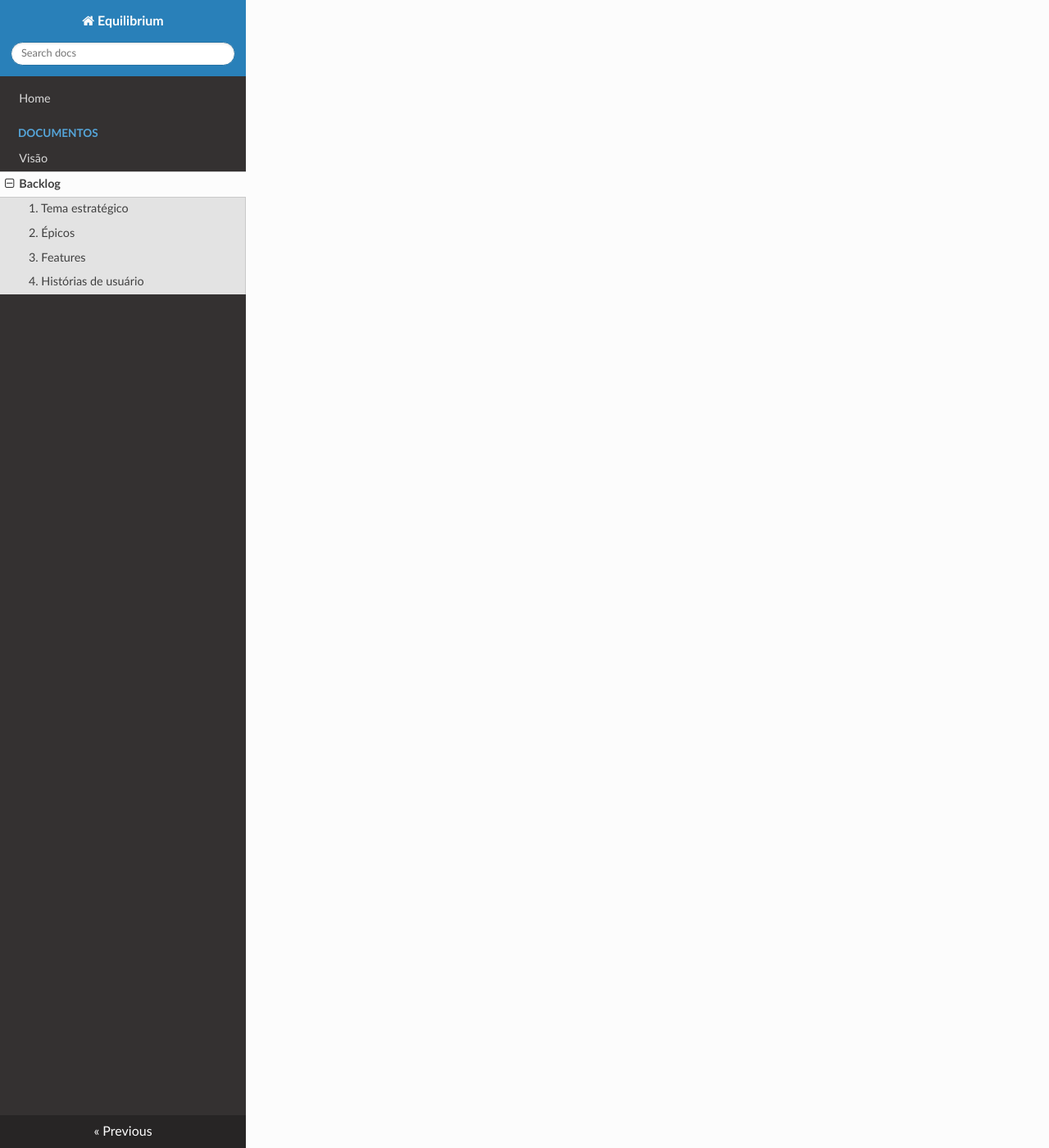
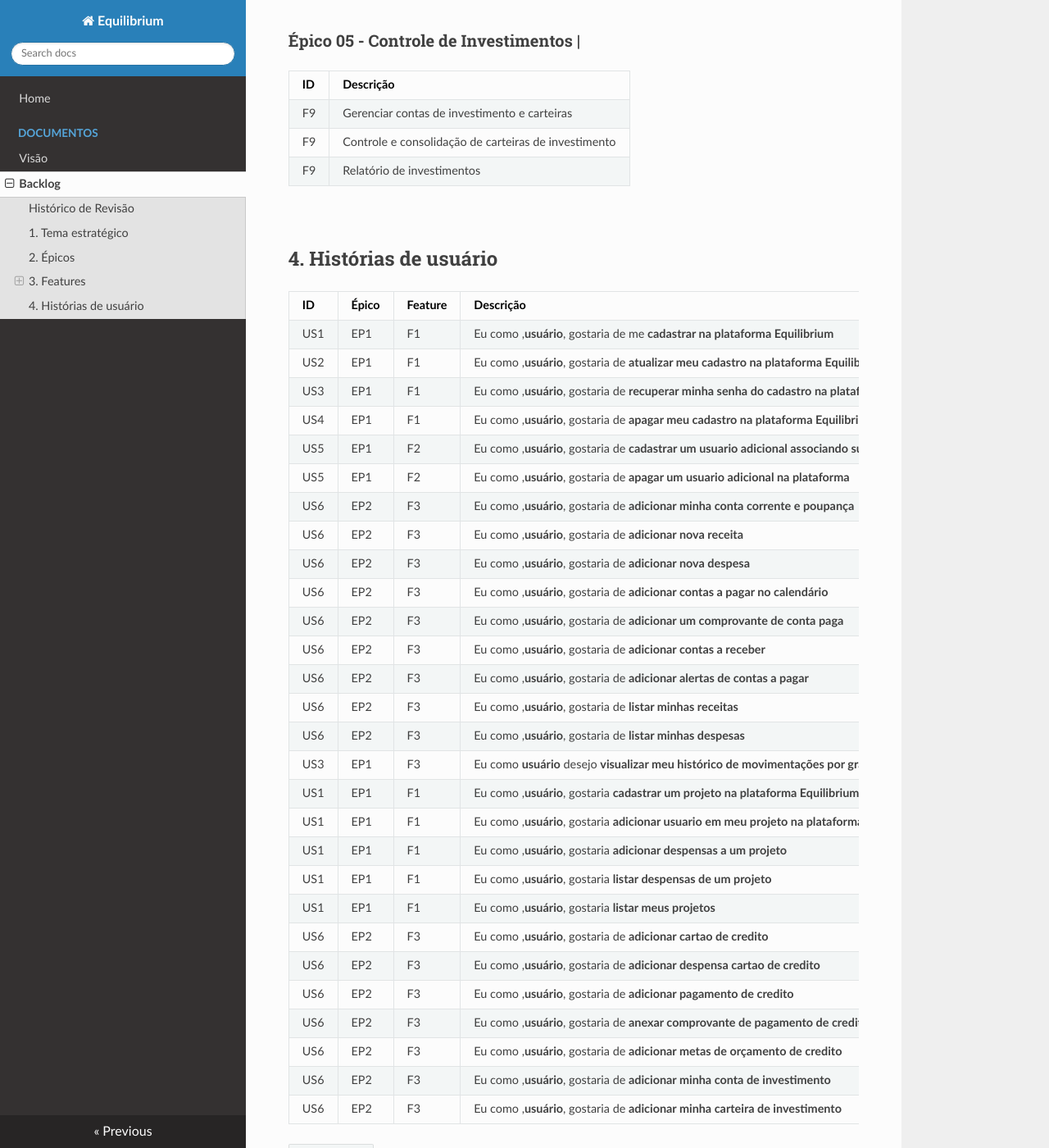
Before and after one commit to Cerrado-Agil/Equilibrium, an MkDocs documentation site: the page built from docs/backlog.md, in a window 1280 px wide and 1400 px high, scrolled down 1848 px. Shown: the whole window at 82% size. Built offline with MkDocs 1.6.1, drawn with Linux system fonts in a browser that asks for light colours; nearby versions of some CDN libraries; some of the changed text lies outside the part shown.

Commit message:
Adiçao de epicos e historias de usuarios

```diff
--- a/docs/backlog.md
+++ b/docs/backlog.md
@@ -1,31 +1,95 @@
 # Backlog do Produto
+
+## Histórico de Revisão
+| Data   | Versão | Modificação  | Autor  |
+| :-- | :-- | :-- | :-- |
+| 09/03/2021 | 0.1 | Criação do documento|  Paulo Henrique |
+| 11/02/2021 | 0.2 | Adição de épicos e historias de usuário |  Flavio Vieira |
 
 ## 1. Tema estratégico
 Disseminar tecnologia de fácil acesso que possam agregar na vida de pessoas comuns.
 
 ## 2. Épicos
 |ID|Descrição|
-|:--:|:--:|
-|EP1| Gerar relatórios de acordo com cadastro de movimentações pelo cliente|
-|EP2| Automatizar o cadastro de movimentações por meio de integração com bancos |
-|EP3| Automatizar a sincronização de débitos recorrentes com a plataforma|
+|:--|:--|
+|EP1| Sistema de Usuarios |
+|EP2| Gerenciamento de Contas Bancarias|
+|EP3| Controle de Cartão de Crédito|
+|EP4| Planejamento Financeiro |
+|EP5| Controle de Investimentos |
+
 
 ## 3. Features
+
+&nbsp;
+### **Épico 01 - Sistema de Usuarios**
+|ID|Descrição|
+|:--|:--|
+|F1| CRUD de usuario na plataforma |
+|F2| Cadastro de usuario adicional |
+
+&nbsp;
+### **Épico 02 - Gerenciamento de Contas Bancarias**
+|ID|Descrição|
+|:--|:--|
+|F3| Gerenciar conta corrente, poupança e/ou investimento |
+|F4| Gerenciar lançamentos mensais |
+|F5| Anexar comprovante de receitas e despesas |
+|F6| Gerenciar relatórios de receitas e despesas |
+
+&nbsp;
+### **Épico 03 - Controle de Cartão de Crédito**
+|ID|Descrição|
+|:--|:--|
+|F7| Gerenciar cartão de crédito |
+|F8| Gerenciar Pagamentos e Despesas |
+|F9| Anexar comprovantes |
+|F9| Relatórios por Categorias |
+&nbsp;
+
+### **Épico 04 - Planejamento Financeiro |**
 |ID|Descrição|
 |:--:|:--:|
-|F1| Cadastro do cliente na plataforma|
-|F2| Cadastro das movimentações|
-|F3| Exibição interativa dos dados|
-|F4| Exportação dos relatórios|
-|F5| Cadastro em grupo na plataforma|
-|F6| Consulta de débitos no Serasa|
+|F9| Gerenciar projetos e metas |
+|F9| Relatório de Receitas e Despesas |
 
+&nbsp;
+### **Épico 05 - Controle de Investimentos |**
+|ID|Descrição|
+|:--|:--|
+|F9| Gerenciar contas de investimento e carteiras |
+|F9| Controle e consolidação de carteiras de investimento  |
+|F9| Relatório de investimentos |
+
+&nbsp;
 ## 4. Histórias de usuário
 |ID|Épico|Feature|Descrição|
-|:--:|:--:|:--:|:--:|
-|US1| EP1| F1| Eu como **usuário** desejo ter **acesso à plataforma Equilibrium**|
-|US2| EP1| F2| Eu como **usuário** desejo **cadastrar minhas movimentações financeiras**|
-|US3| EP1| F3| Eu como **usuário** desejo **visualizar meu histórico de movimentações por gráficos**|
-|US4| EP1| F4| Eu como **usuário** desejo **ter acesso à um arquivo de relatório do meu histórico**
-|US5| EP1| F5| Eu como **usuário** desejo **cadastrar outras pessoas associando suas movimentações com as minhas**|
-|US6| EP1| F6| Eu como **usuário** desejo **associar meus débitos no Serasa com a plataforma Equilibrium**|
+|:--|:--|:--|:--|
+|US1| EP1| F1| Eu como ,**usuário**, gostaria de me  **cadastrar na plataforma Equilibrium**|
+|US2| EP1| F1| Eu como ,**usuário**, gostaria de **atualizar meu cadastro na plataforma Equilibrium**|
+|US3| EP1| F1| Eu como ,**usuário**, gostaria de **recuperar minha senha do cadastro na plataforma Equilibrium**|
+|US4| EP1| F1| Eu como ,**usuário**, gostaria de **apagar meu cadastro na plataforma Equilibrium**|
+|US5| EP1| F2| Eu como ,**usuário**, gostaria de **cadastrar um usuario adicional associando suas movimentações com as minhas**|
+|US5| EP1| F2| Eu como ,**usuário**, gostaria de **apagar um usuario adicional na plataforma**|
+|US6| EP2| F3| Eu como ,**usuário**, gostaria de **adicionar minha conta corrente e poupança**
+|US6| EP2| F3| Eu como ,**usuário**, gostaria de **adicionar nova receita**
+|US6| EP2| F3| Eu como ,**usuário**, gostaria de **adicionar nova despesa**
+|US6| EP2| F3| Eu como ,**usuário**, gostaria de **adicionar contas a pagar no calendário**
+|US6| EP2| F3| Eu como ,**usuário**, gostaria de **adicionar um comprovante de conta paga**
+|US6| EP2| F3| Eu como ,**usuário**, gostaria de **adicionar contas a receber**
+|US6| EP2| F3| Eu como ,**usuário**, gostaria de **adicionar alertas de contas a pagar**
+|US6| EP2| F3| Eu como ,**usuário**, gostaria de **listar minhas receitas**
+|US6| EP2| F3| Eu como ,**usuário**, gostaria de **listar minhas despesas**
+|US3| EP1| F3| Eu como **usuário** desejo **visualizar meu histórico de movimentações por gráficos**
+|US1| EP1| F1| Eu como ,**usuário**, gostaria **cadastrar um projeto na plataforma Equilibrium**|
+|US1| EP1| F1| Eu como ,**usuário**, gostaria **adicionar usuario em meu projeto na plataforma**|
+|US1| EP1| F1| Eu como ,**usuário**, gostaria **adicionar despensas a um projeto**|
+|US1| EP1| F1| Eu como ,**usuário**, gostaria **listar despensas de um projeto**|
+|US1| EP1| F1| Eu como ,**usuário**, gostaria **listar meus projetos**|
+|US6| EP2| F3| Eu como ,**usuário**, gostaria de **adicionar cartao de credito**|
+|US6| EP2| F3| Eu como ,**usuário**, gostaria de **adicionar despensa cartao de credito**|
+|US6| EP2| F3| Eu como ,**usuário**, gostaria de **adicionar pagamento de credito**|
+|US6| EP2| F3| Eu como ,**usuário**, gostaria de **anexar comprovante de pagamento de credito**|
+|US6| EP2| F3| Eu como ,**usuário**, gostaria de **adicionar metas de orçamento de credito**|
+|US6| EP2| F3| Eu como ,**usuário**, gostaria de **adicionar minha conta de investimento**
+|US6| EP2| F3| Eu como ,**usuário**, gostaria de **adicionar minha carteira de investimento**
```
